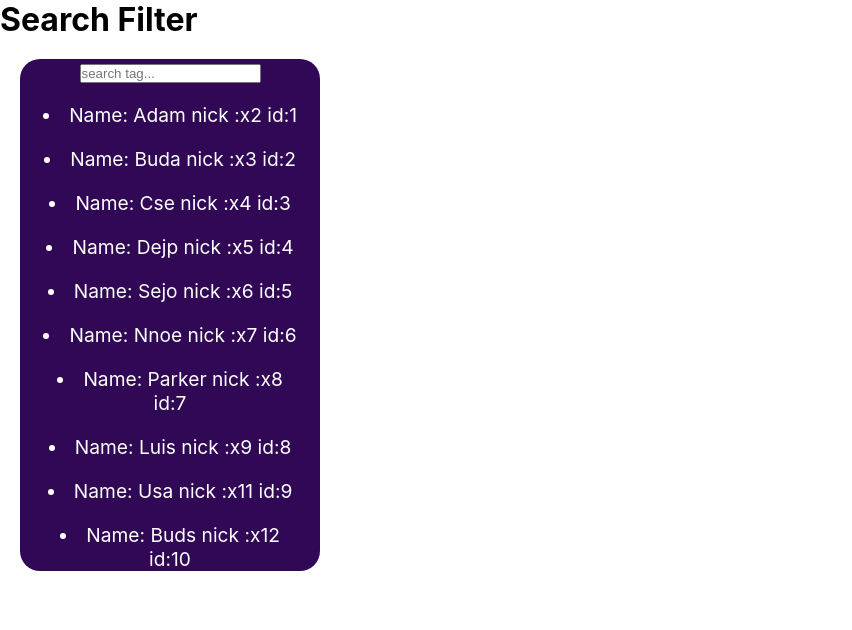
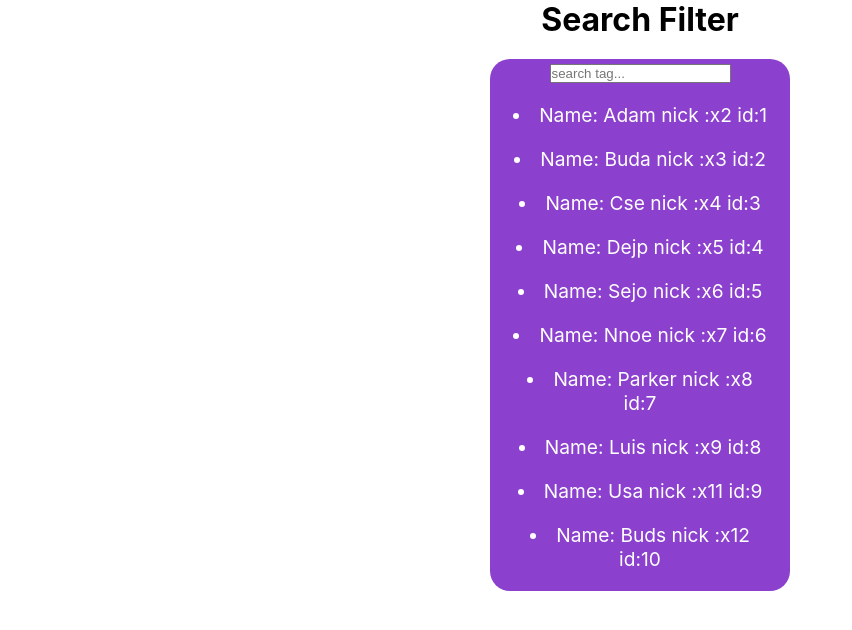
Before and after one commit to marcinoles87/search-filter, a React (Create React App) app: page / in a window 1280 px wide. Shown: the top 630 px of the page, without its empty margins (0-852 px from the left). Built offline with nearby package versions, Linux system fonts and the light colour scheme.

Commit message:
add style

```diff
--- a/src/App.css
+++ b/src/App.css
@@ -3,3 +3,9 @@
   padding: 0;
   box-sizing: border-box;
 }
+
+.App{
+  display: flex;
+  flex-direction: column;
+  align-items: center;
+}
--- a/src/components/search.css
+++ b/src/components/search.css
@@ -5,7 +5,7 @@
     color: white;
     font-size: larger;
     margin: 20px;
-    background-color: #310856;
+    background-color: #8c40ce;
     justify-content: center;
     text-align: center;
     border-radius: 20px;
```
